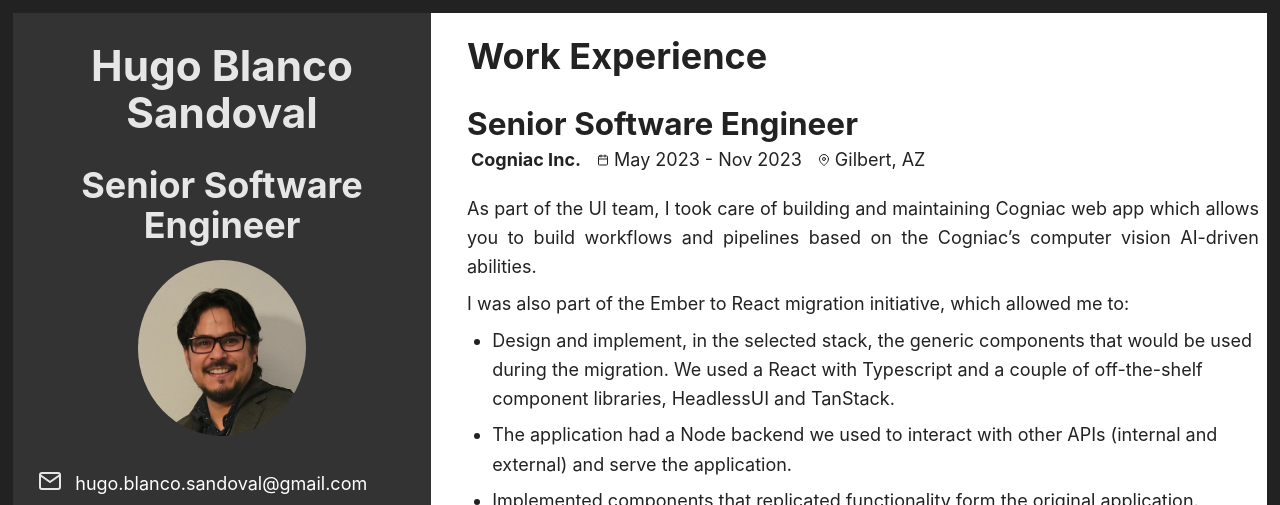
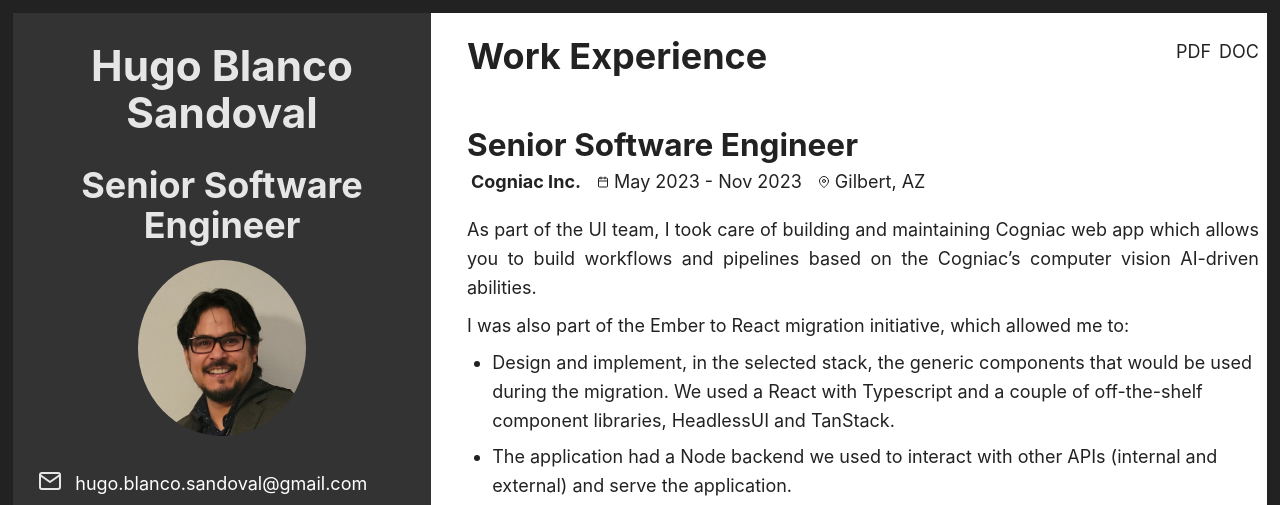
Before and after one commit to hugoblancosandoval/resume, a plain HTML site: page index.html in a window 1280 px wide. Shown: the top 505 px of the page. Drawn offline with Linux system fonts and the light colour scheme.

Commit message:
Added download links

```diff
--- a/index.html
+++ b/index.html
@@ -78,7 +78,13 @@ Web technologies have always been my passion and, thankfully, that’s the path
         </section>
       </div>
       <div class="work-experience">
-        <h2 class="work-experience-title">Work Experience</h2>
+        <div class="work-experience-header">
+          <h2 class="work-experience-title">Work Experience</h2>
+          <ul class="download-links no-list-style">
+            <li><a class="download-link" href="public/docs/hugo.blanco.sandoval.resume.pdf" download>PDF</a></li>
+            <li><a class="download-link" href="public/docs/hugo.blanco.sandoval.resume.docx" download>DOC</a></li>
+          </ul>
+        </div>
         <section class="job-entries">
           <h3 class="job-title">Senior Software Engineer</h3>
           <ul class="job-details">
--- a/styles/resume.css
+++ b/styles/resume.css
@@ -57,8 +57,23 @@ body {
     padding: 24px 8px 24px 8px;
 }
 
+.work-experience-header {
+    display: flex;
+    justify-content: space-between;
+}
+
 .work-experience-title {
     margin-top: 0px;
+}
+
+.download-links {
+    display: flex;
+    gap: 8px;
+}
+
+.download-link, download-link:visited {
+    color: #222 !important; /*sakura is messing this up!*/
+    text-decoration: initial;
 }
 
 .job-details {
@@ -93,7 +108,6 @@ body {
     list-style: none;
 }
 
-
 @media screen and (min-width: 377px) {
   .resume {
       display: grid;
```
Also changed, not shown: 2 other files.
